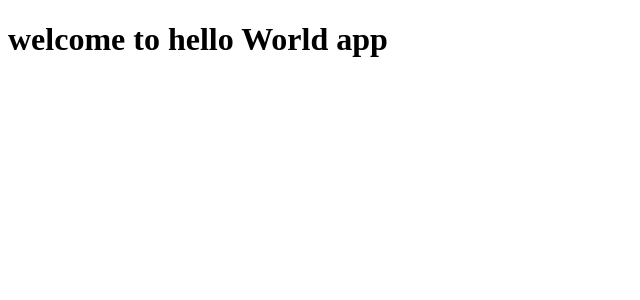
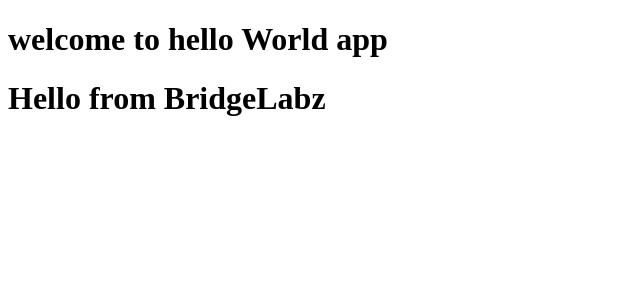
Before and after one commit to pratiktalele1/angular-hello-world-app, an Angular app: page / in a window 1280 px wide. Shown: the top 300 px of the page, without its empty margins (0-640 px from the left). Built offline with nearby package versions, Linux system fonts and the light colour scheme.

Commit message:
hello msg added

```diff
--- a/src/app/app.component.html
+++ b/src/app/app.component.html
@@ -1 +1,2 @@
 <h1>{{title}}</h1>
+<h1>{{head}}</h1>
--- a/src/app/app.component.ts
+++ b/src/app/app.component.ts
@@ -7,4 +7,5 @@
 })
 export class AppComponent {
   title = 'welcome to hello World app';
+  head='Hello from BridgeLabz';
 }
```
